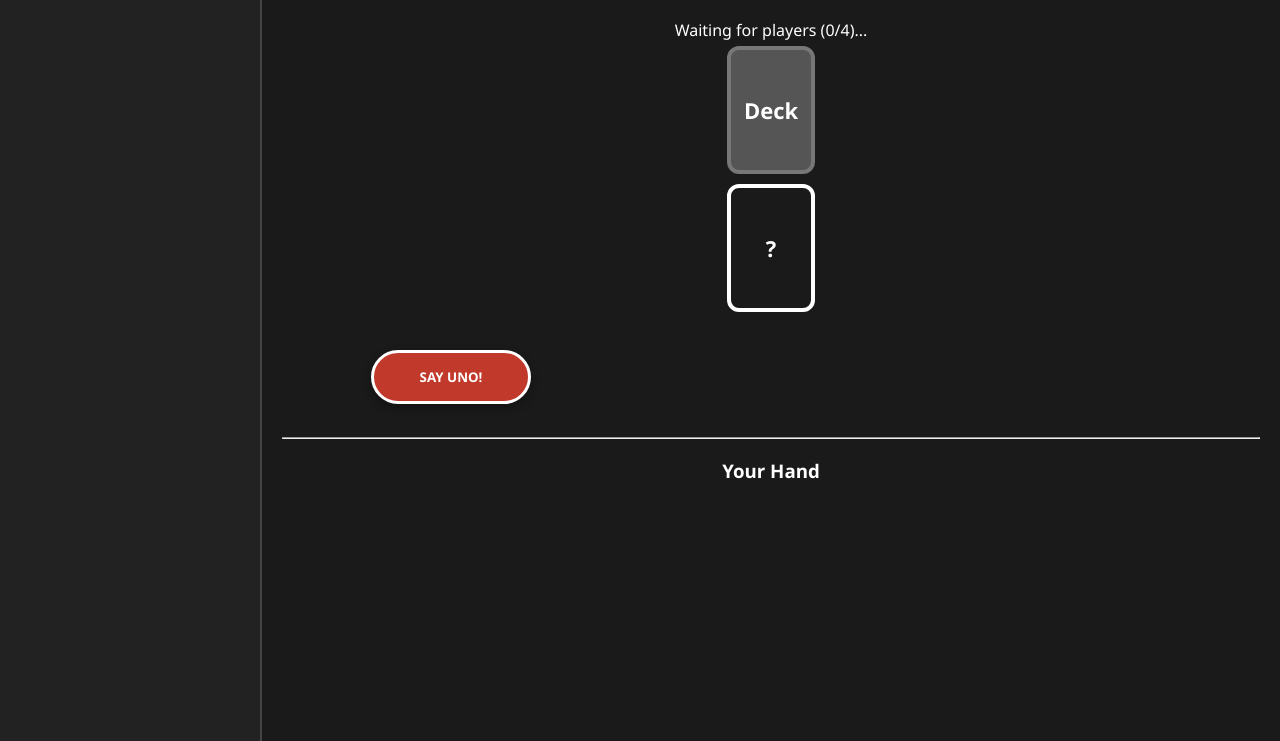
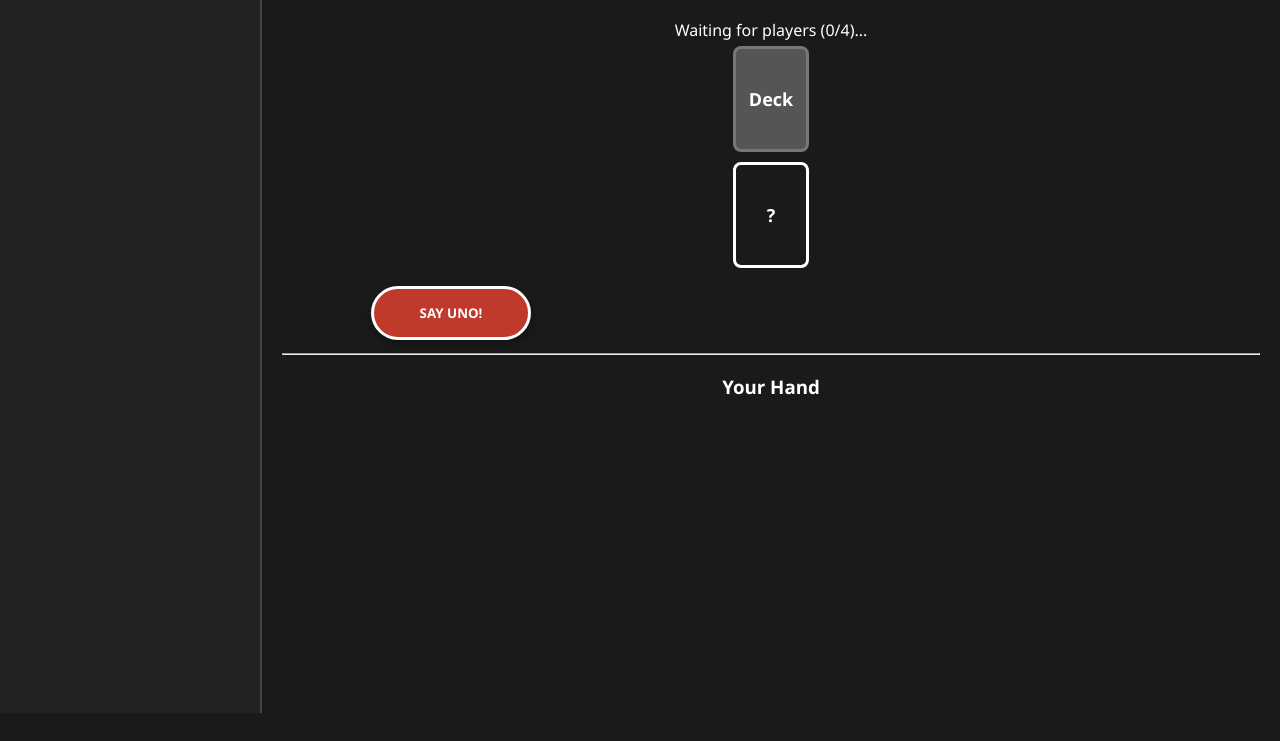
Before and after one commit to skydoo205-cmd/uno-multiplayer, a website: page index.html in a window 1280 px wide. Shown: the part 87-828 px from the top of the page. After the commit the page ends 800 px from the top, so only its background shows below. Drawn offline with nearby package versions, Linux system fonts and the light colour scheme; no server answers.

Commit message:
UI Fix: Shrink card height to 100px to show Pass button

```diff
--- a/style.css
+++ b/style.css
@@ -30,19 +30,17 @@ body {
 
 /* --- Updated Card Styles --- */
 .card {
-    flex: 0 1 auto; /* Allows cards to shrink if space is tight */
-    width: 80px; /* Reduced from 100px to fit 10 cards */
-    height: 120px; /* Reduced height to save vertical space */
-    border: 4px solid white;
-    border-radius: 12px;
+    flex: 0 1 auto;
+    width: 70px; /* Reduced from 80px */
+    height: 100px; /* Reduced from 150px to save vertical space */
+    border: 3px solid white;
+    border-radius: 8px;
     display: inline-block;
-    margin: 5px; /* Reduced margin */
-    line-height: 120px;
-    font-size: 22px; /* Smaller font for smaller cards */
+    margin: 5px;
+    line-height: 100px; /* Match new height */
+    font-size: 18px; /* Smaller font for smaller cards */
     font-weight: bold;
     cursor: pointer;
-    transition: 0.2s;
-    vertical-align: middle;
 }
 
 .card:hover {
@@ -61,14 +59,14 @@ body {
 /* --- Game Controls (Uno Left, Pass Right) --- */
 #controls {
     display: flex;
-    justify-content: space-between; /* Pushes buttons to the far edges of the container */
+    justify-content: space-between;
     align-items: center;
-    margin: 20px auto;
-    width: 90%; /* Adjust this percentage to control how far apart the buttons are */
+    margin: 10px auto; /* Reduced margin to pull it up */
+    width: 90%;
     max-width: 800px;
-    min-height: 80px;
+    min-height: 60px; /* Slimmer container */
     position: relative;
-    z-index: 10001 !important;
+    z-index: 99999 !important; /* Ensure it stays above the hand */
 }
 
 #uno-btn, #pass-btn {
@@ -89,9 +87,11 @@ body {
 }
 
 #pass-btn {
-    background: #e67e22; /* Bright Orange */
+    background: #e67e22;
     color: white;
-    display: none; /* Controlled by socket.on('canPass') in script.js */
+    display: none;
+    border: 3px solid white;
+    box-shadow: 0 0 15px rgba(230, 126, 34, 0.5); /* Make it glow so you see it */
 }
 
 #uno-btn:active, #pass-btn:active {
```
